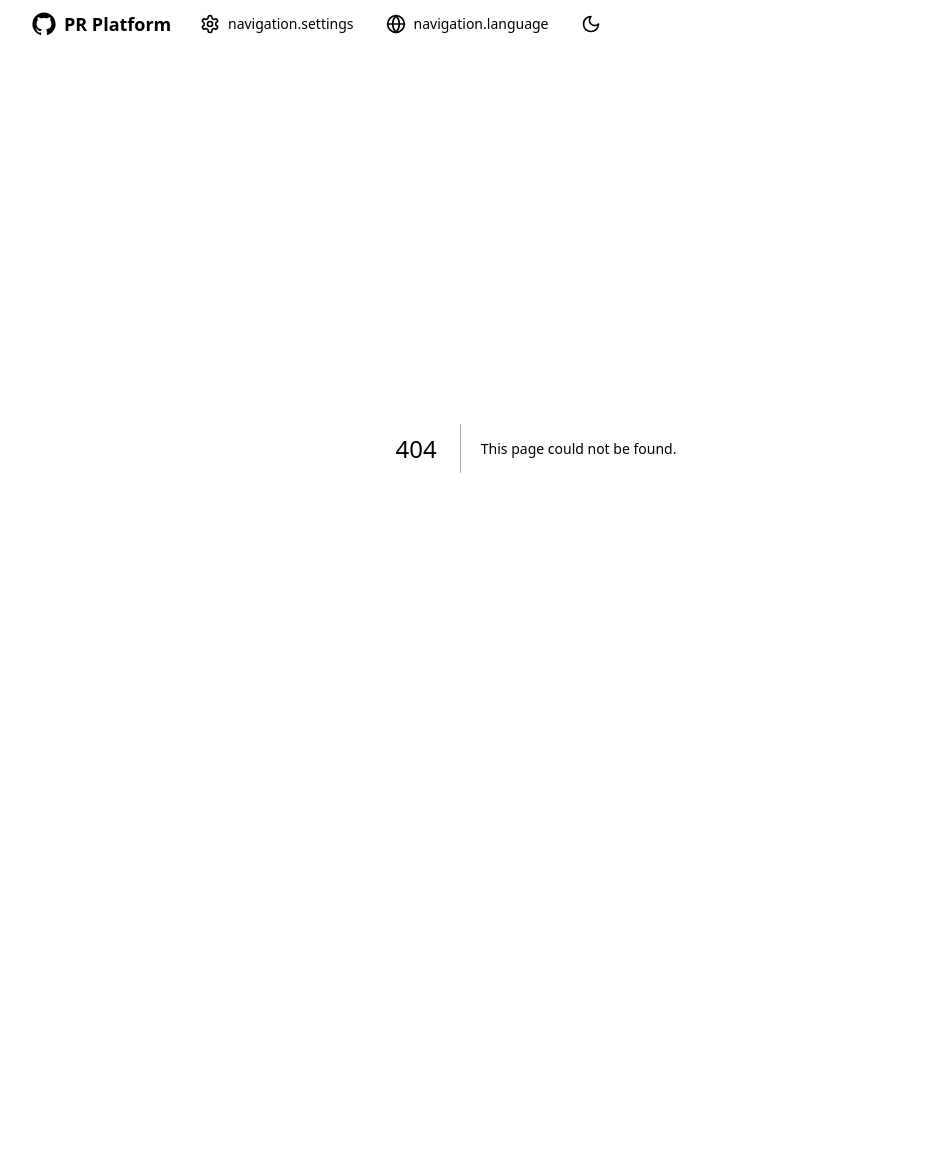
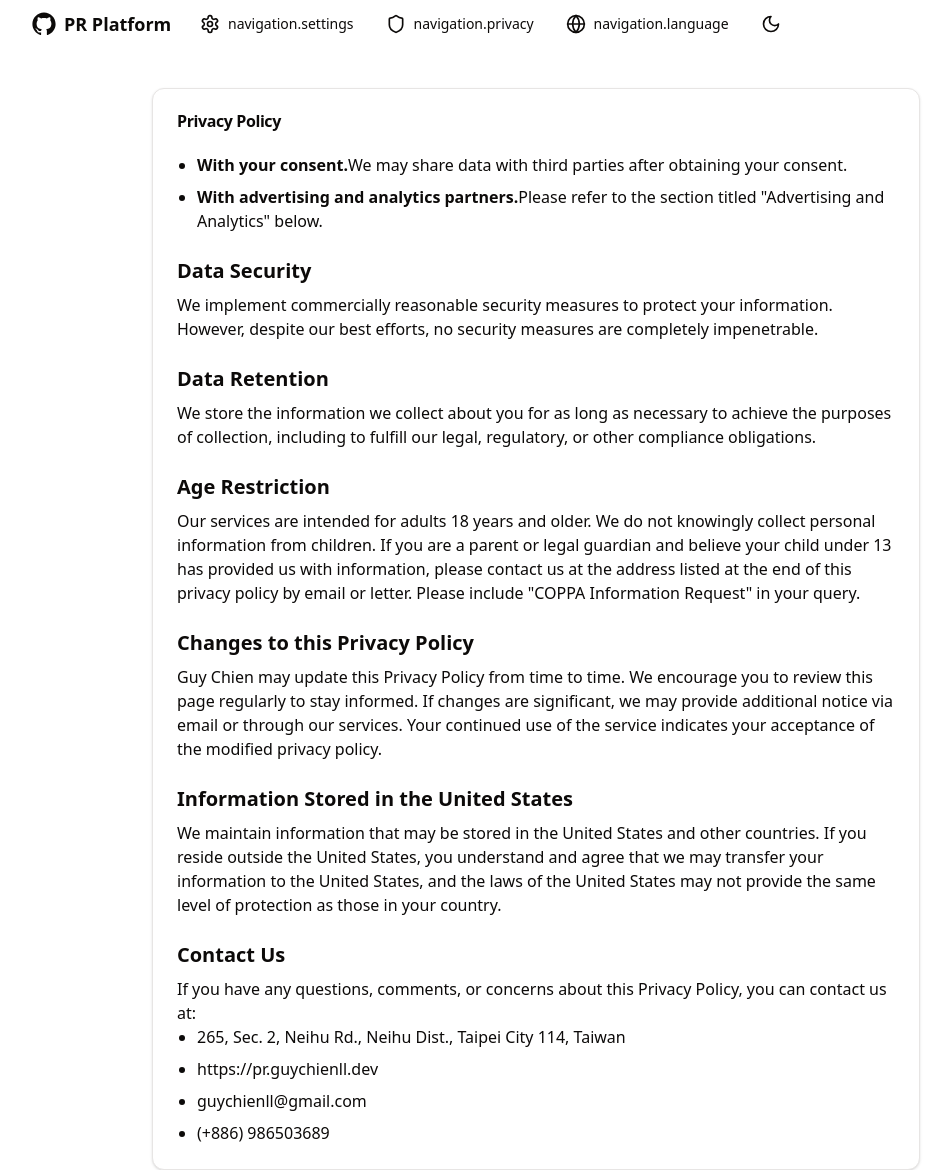
Before and after one commit to guychienll/pull-request, a Next.js app: page /privacy in a window 1280 px wide. Before the commit this address had no page. Shown: the whole page, without its empty margins (104-1055 px from the left). Before the commit the page ends 848 px from the top, so only its background shows below. Built offline with nearby package versions, Linux system fonts and the light colour scheme.

Commit message:
feat: privacy page

```diff
--- a/src/components/Layout/index.tsx
+++ b/src/components/Layout/index.tsx
@@ -1,8 +1,8 @@
+import SideNav from "@/components/SideNav";
 import { Toaster } from "@/components/ui/toaster";
 import { useTranslation } from "next-i18next";
 import { useRouter } from "next/router";
-import React, { useEffect } from "react";
-import SideNav from "@/components/SideNav";
+import React from "react";
 
 interface LayoutProps {
   children: React.ReactNode;
--- a/src/components/SideNav/index.tsx
+++ b/src/components/SideNav/index.tsx
@@ -6,7 +6,7 @@ import {
   DropdownMenuTrigger,
 } from "@/components/ui/dropdown-menu";
 import { GitHubLogoIcon } from "@radix-ui/react-icons";
-import { GlobeIcon, SettingsIcon } from "lucide-react";
+import { GlobeIcon, SettingsIcon, ShieldIcon } from "lucide-react";
 import { useTranslation } from "next-i18next";
 import dynamic from "next/dynamic";
 import { useRouter } from "next/router";
@@ -44,6 +44,18 @@ function SideNav() {
           </Button>
         </li>
         <li>
+          <Button
+            className="flex gap-x-2 items-center"
+            variant="ghost"
+            onClick={() => router.push("/privacy")}
+          >
+            <ShieldIcon className="h-5 w-5 flex-shrink-0" />
+            <span className="md:inline-block hidden">
+              {t("navigation.privacy")}
+            </span>
+          </Button>
+        </li>
+        <li>
           <DropdownMenu>
             <DropdownMenuTrigger asChild>
               <Button className="flex gap-x-2 items-center" variant="ghost">
--- /dev/null
+++ b/src/pages/privacy.tsx
@@ -0,0 +1,97 @@
+import React from "react";
+import { Card, CardContent, CardHeader, CardTitle } from "@/components/ui/card";
+
+const PrivacyPolicy: React.FC = () => {
+  return (
+    <Card className="max-w-3xl mx-auto mt-10">
+      <CardHeader>
+        <CardTitle>Privacy Policy</CardTitle>
+      </CardHeader>
+      <CardContent>
+        <ul className="list-disc pl-5 space-y-2">
+          <li>
+            <p>
+              <strong>With your consent.</strong>
+              We may share data with third parties after obtaining your consent.
+            </p>
+          </li>
+          <li>
+            <p>
+              <strong>With advertising and analytics partners.</strong>
+              Please refer to the section titled "Advertising and Analytics"
+              below.
+            </p>
+          </li>
+        </ul>
+
+        <h3 className="text-xl font-semibold mt-6 mb-2">Data Security</h3>
+        <p>
+          We implement commercially reasonable security measures to protect your
+          information. However, despite our best efforts, no security measures
+          are completely impenetrable.
+        </p>
+
+        <h3 className="text-xl font-semibold mt-6 mb-2">Data Retention</h3>
+        <p>
+          We store the information we collect about you for as long as necessary
+          to achieve the purposes of collection, including to fulfill our legal,
+          regulatory, or other compliance obligations.
+        </p>
+
+        <h3 className="text-xl font-semibold mt-6 mb-2">Age Restriction</h3>
+        <p>
+          Our services are intended for adults 18 years and older. We do not
+          knowingly collect personal information from children. If you are a
+          parent or legal guardian and believe your child under 13 has provided
+          us with information, please contact us at the address listed at the
+          end of this privacy policy by email or letter. Please include "COPPA
+          Information Request" in your query.
+        </p>
+
+        <h3 className="text-xl font-semibold mt-6 mb-2">
+          Changes to this Privacy Policy
+        </h3>
+        <p>
+          Guy Chien may update this Privacy Policy from time to time. We
+          encourage you to review this page regularly to stay informed. If
+          changes are significant, we may provide additional notice via email or
+          through our services. Your continued use of the service indicates your
+          acceptance of the modified privacy policy.
+        </p>
+
+        <h3 className="text-xl font-semibold mt-6 mb-2">
+          Information Stored in the United States
+        </h3>
+        <p>
+          We maintain information that may be stored in the United States and
+          other countries. If you reside outside the United States, you
+          understand and agree that we may transfer your information to the
+          United States, and the laws of the United States may not provide the
+          same level of protection as those in your country.
+        </p>
+
+        <h3 className="text-xl font-semibold mt-6 mb-2">Contact Us</h3>
+        <p>
+          If you have any questions, comments, or concerns about this Privacy
+          Policy, you can contact us at:
+        </p>
+        <ul className="list-disc pl-5 space-y-2">
+          <li>
+            <p>265, Sec. 2, Neihu Rd., Neihu Dist., Taipei City 114, Taiwan</p>
+          </li>
+          <li>
+            <p>https://pr.guychienll.dev</p>
+          </li>
+          <li>
+            <p>guychienll@gmail.com</p>
+          </li>
+          <li>
+            <p>(+886) 986503689</p>
+          </li>
+        </ul>
+      </CardContent>
+    </Card>
+  );
+};
+
+export default PrivacyPolicy;
--- a/src/translation/resource.js
+++ b/src/translation/resource.js
@@ -36,6 +36,7 @@ const resource = {
       "actions.open_pr_in_new_tab": "Open PR in New Tab",
       "pull_request.created_at": "Created at {{date}}",
       "navigation.language": "Language",
+      "navigation.privacy": "Privacy Policy",
       "language.zh-TW": "繁體中文",
       "language.en": "English",
       "language.ja": "日本語",
@@ -63,6 +64,7 @@ const resource = {
       description: "PR Platform | 聚集所有 Pull Request 的平台",
       "navigation.home": "首頁",
       "navigation.settings": "設定",
+      "navigation.privacy": "隱私政策",
       "errors.general": "一般錯誤",
       "pull_request.query_title": "Pull Request",
       "pull_request.query_description":
@@ -121,6 +123,7 @@ const resource = {
       description: "PR Platform | プルリクエストを集約するプラットフォーム",
       "navigation.home": "ホーム",
       "navigation.settings": "設定",
+      "navigation.privacy": "プライバシーポリシー",
       "errors.general": "一般エラー",
       "pull_request.query_title": "プルリクエスト",
       "pull_request.query_description":
@@ -179,6 +182,7 @@ const resource = {
       description: "PR Platform | 풀 리퀘스트를 집계하는 플랫폼",
       "navigation.home": "홈",
       "navigation.settings": "설정",
+      "navigation.privacy": "개인정보처리방침",
       "errors.general": "일반 오류",
       "pull_request.query_title": "풀 리퀘스트",
       "pull_request.query_description":
@@ -237,6 +241,7 @@ const resource = {
       description: "PR Platform | พอร์ทัลที่รวมคำขอดึงทั้งหมด",
       "navigation.home": "หน้าหลัก",
       "navigation.settings": "ตั้งค่า",
+      "navigation.privacy": "นโยบายความเป็นส่วนตัว",
       "errors.general": "ข้อผิดพลาดทั่วไป",
       "pull_request.query_title": "คำขอดึง",
       "pull_request.query_description":
@@ -294,6 +299,7 @@ const resource = {
         "Cách lấy mã thông báo GitHub (cần quyền truy cập kho lưu trữ)",
       description: "PR Platform | Nền tảng tổng hợp tất cả các yêu cầu kéo",
       "navigation.home": "Trang chủ",
+      "navigation.privacy": "Chính sách bảo mật",
       "errors.general": "Lỗi chung",
       "pull_request.query_title": "Yêu cầu kéo",
       "pull_request.query_description":
```
